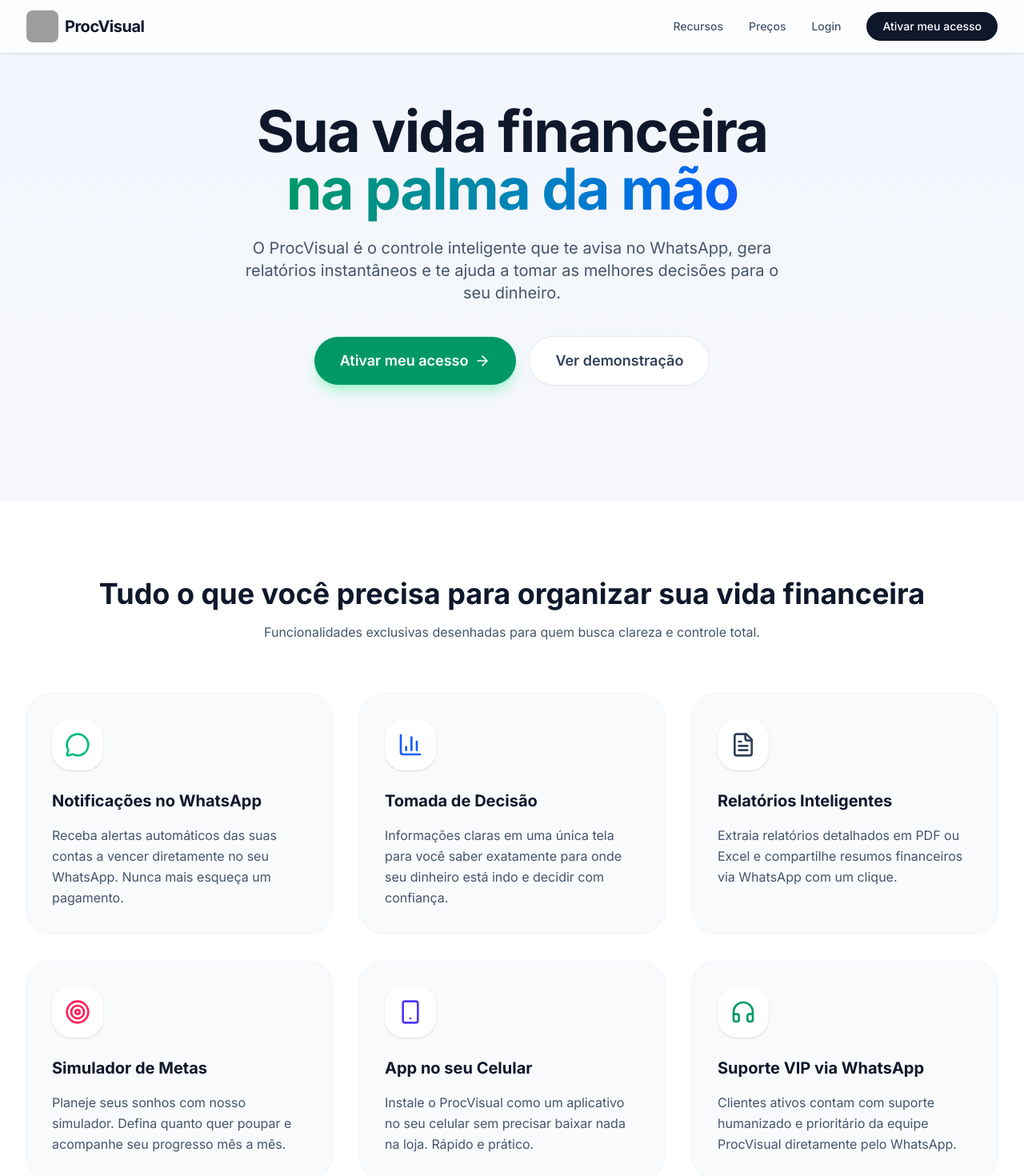
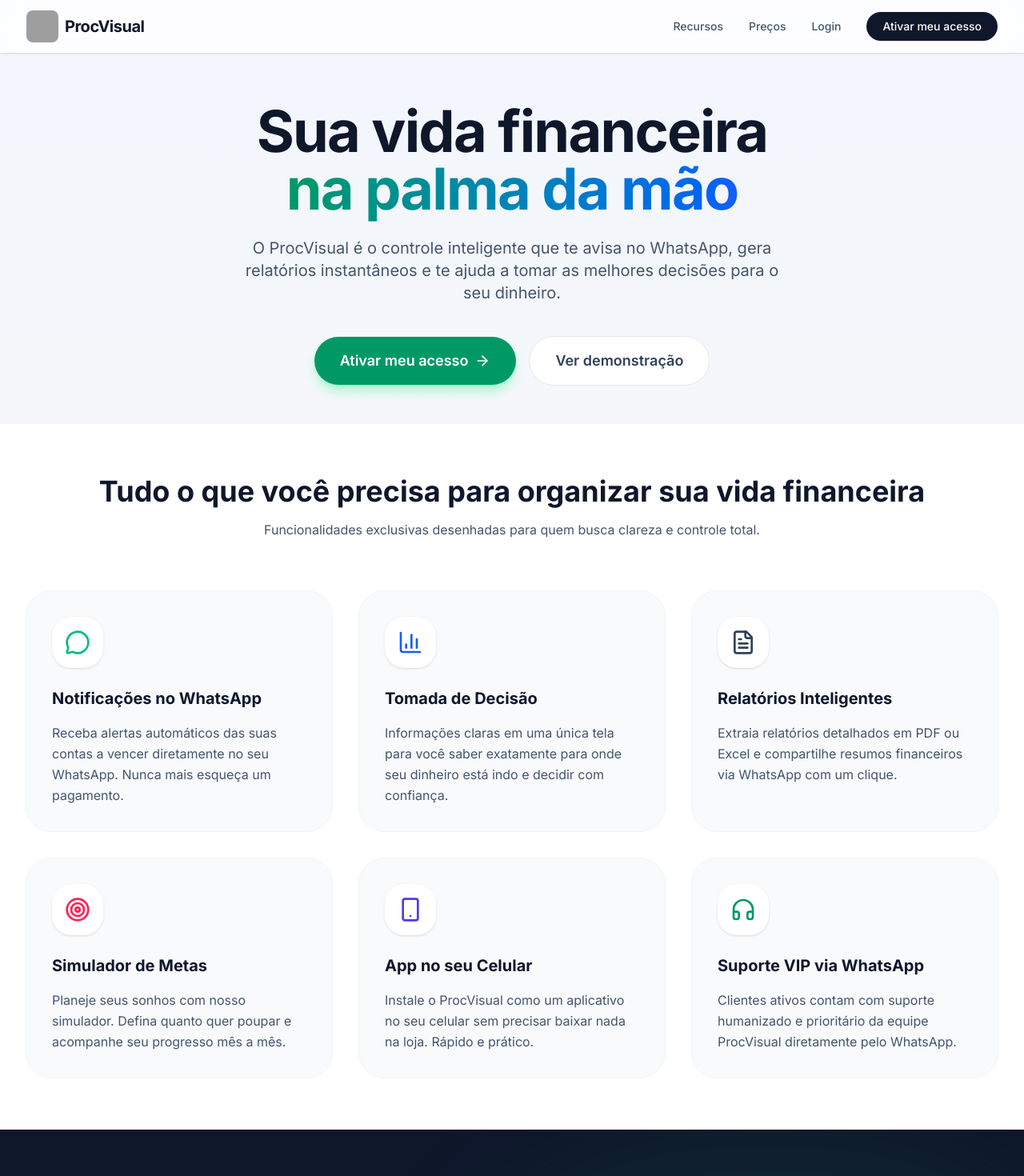
Before and after one commit to adrianodiasdasilvasilva-oss/ProcVisual---Controle-Financeiro-Inteligente, a React (Vite) app: page / in a window 1280 px wide. Shown: the top 1470 px of the page at 80% size. Built offline with nearby package versions, Linux system fonts and the light colour scheme; no server answers; grey boxes are pictures that could not be loaded.

Commit message:
feat: Adjust landing page spacing
Refactors the landing page's hero and features sections to improve visual spacing and reduce vertical padding, making the content more concise.

```diff
--- a/src/components/LandingPage.tsx
+++ b/src/components/LandingPage.tsx
@@ -100,7 +100,7 @@
 
 export const Hero = ({ onSignup }: HeroProps) => {
   return (
-    <section className="pt-32 pb-20 px-4 bg-gradient-to-b from-blue-50/50 to-transparent">
+    <section className="pt-32 pb-12 px-4 bg-gradient-to-b from-blue-50/50 to-transparent">
       <div className="max-w-7xl mx-auto text-center">
         <motion.div
           initial={{ opacity: 0, y: 20 }}
@@ -114,7 +114,7 @@
           <p className="text-lg md:text-xl text-slate-600 max-w-2xl mx-auto mb-10">
             O ProcVisual é o controle inteligente que te avisa no WhatsApp, gera relatórios instantâneos e te ajuda a tomar as melhores decisões para o seu dinheiro.
           </p>
-          <div className="flex flex-col sm:flex-row items-center justify-center gap-4 mb-16">
+          <div className="flex flex-col sm:flex-row items-center justify-center gap-4">
             <button
               onClick={onSignup}
               className="w-full sm:w-auto bg-emerald-600 text-white px-8 py-4 rounded-full text-lg font-semibold hover:bg-emerald-700 transition-all shadow-lg shadow-emerald-200 flex items-center justify-center gap-2 group"
@@ -168,7 +168,7 @@
   ];
 
   return (
-    <section id="recursos" className="py-24 bg-white">
+    <section id="recursos" className="py-16 bg-white">
       <div className="max-w-7xl mx-auto px-4 sm:px-6 lg:px-8">
         <div className="text-center mb-16">
           <h2 className="text-3xl md:text-4xl font-bold text-slate-900 mb-4">Tudo o que você precisa para organizar sua vida financeira</h2>
```
